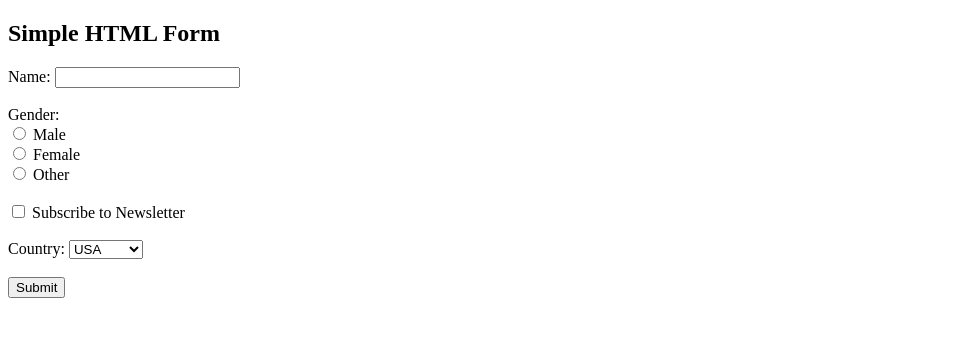
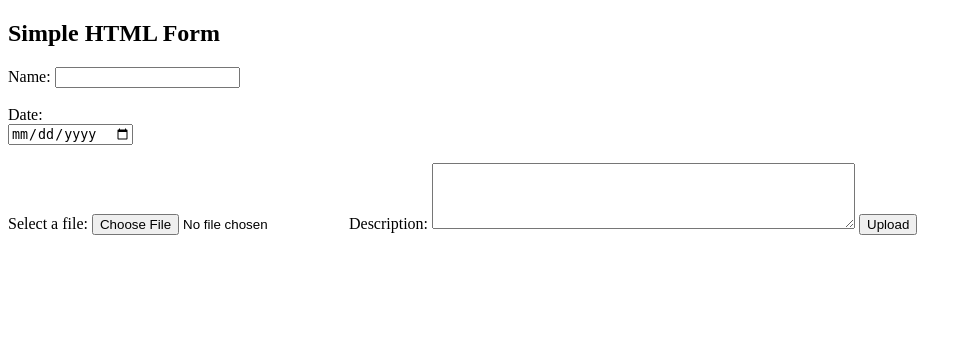
Before and after one commit to Tealiosv2/PolaParty, a Flask app: page /form in a window 1280 px wide. Shown: the top 337 px of the page, without its empty margins (0-972 px from the left). Run offline with Flask 3, Linux system fonts and the light colour scheme.

Commit message:
working on the form

```diff
--- a/main.py
+++ b/main.py
@@ -1,6 +1,7 @@
 # Importing flask module in the project is mandatory
 # An object of Flask class is our WSGI application.
 from flask import Flask, render_template, request
+import os
 
 # Flask constructor takes the name of
 # current module (__name__) as argument.
@@ -23,15 +24,29 @@ def test_page():
 def form_page():
     if request.method == 'POST':
         name = request.form['name']
-        gender = request.form['gender']
-        subscribe = request.form.get('subscribe', 'No')
-        country = request.form['country']
+        date = request.form['date']
+        image = request.form.get('image')
+        description = request.form['description']
 
         #option to process data here
-        print(name)
-        return render_template('result.html', name=name, gender=gender, subscribe=subscribe, country=country)
+
+        return render_template('result.html', name=name, date=date, image=image, description=description)
 
     return render_template('uploadform.html')
+
+
+@app.route('/upload', methods=['POST'])
+def upload_file():
+    if 'file' not in request.files:
+        return "No file part"
+
+    file = request.files['file']
+
+    if file.filename == '':
+        return "No selected file"
+
+    if file:
+        return "upload logic here"
 
 
 # main driver function
--- a/templates/result.html
+++ b/templates/result.html
@@ -9,8 +9,8 @@
     <h2>Form Submission Result</h2>
 
     <p>Name: {{ name }}</p>
-    <p>Gender: {{ gender }}</p>
-    <p>Subscribe to Newsletter: {{ subscribe }}</p>
-    <p>Country: {{ country }}</p>
+    <p>Date: {{ date }}</p>
+    <p>Image: nothing yet</p>
+    <p>Description: {{ description }}</p>
 </body>
 </html>
--- a/templates/uploadform.html
+++ b/templates/uploadform.html
@@ -8,35 +8,25 @@
 <body>
     <h2>Simple HTML Form</h2>
 
-    <form method="post">
+    <form method="post" enctype="multipart/form-data" ><!-- action="/upload" -->
         <!-- Text Input -->
         <label for="name">Name:</label>
         <input type="text" id="name" name="name" required><br><br>
 
-        <!-- Radio Buttons -->
-        <label>Gender:</label><br>
-        <input type="radio" id="male" name="gender" value="male">
-        <label for="male">Male</label><br>
-        <input type="radio" id="female" name="gender" value="female">
-        <label for="female">Female</label><br>
-        <input type="radio" id="other" name="gender" value="other">
-        <label for="other">Other</label><br><br>
+        <!-- Date Selector -->
+        <label>Date:</label><br>
+        <input type="date" id="date" name="date" required/><br><br>
 
-        <!-- Checkbox -->
-        <input type="checkbox" id="subscribe" name="subscribe" value="yes">
-        <label for="subscribe">Subscribe to Newsletter</label><br><br>
+        <!-- Image Uploader -->
+        <label for="file">Select a file:</label>
+        <input type="file" id="file" name="file" accept=".jpg, .png, .pdf" required>
 
-        <!-- Select Dropdown -->
-        <label for="country">Country:</label>
-        <select id="country" name="country">
-            <option value="usa">USA</option>
-            <option value="canada">Canada</option>
-            <option value="uk">UK</option>
-            <option value="australia">Australia</option>
-        </select><br><br>
+        <!-- Description -->
+        <label for="description">Description:</label>
+        <textarea type="text" id="description" name="description" rows="4" cols="50"></textarea>
 
-        <!-- Submit Button -->
-        <input type="submit" value="Submit">
+        <!-- Upload Button -->
+        <input type="submit" value="Upload">
     </form>
 </body>
 </html>
```
